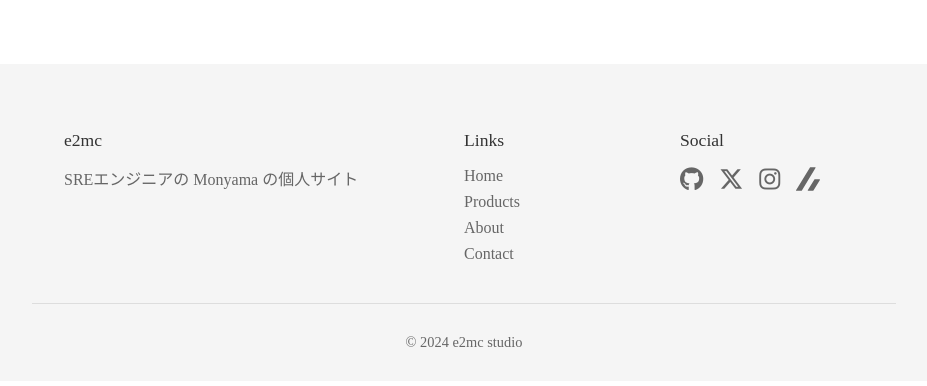
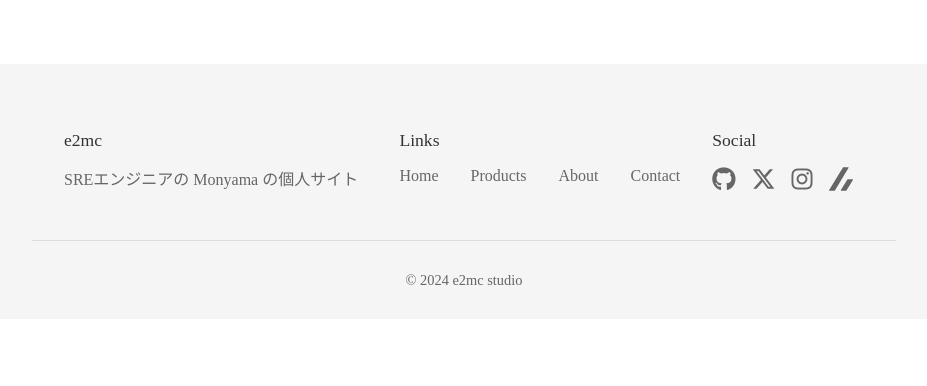
Before and after one commit to mhiroe/e2mc-pages, a website: page docs/_includes/footer.html in a window 1280 px wide. Shown: the whole page, without its empty margins (176-1103 px from the left). Drawn offline with Linux system fonts and the light colour scheme.

Commit message:
footer links

```diff
--- a/docs/_includes/footer.html
+++ b/docs/_includes/footer.html
@@ -7,7 +7,7 @@
 
     <div class="footer-section">
       <h3>Links</h3>
-      <ul>
+      <ul class="footer-links">
         <li><a href="/e2mc-pages/">Home</a></li>
         <li><a href="/e2mc-pages/products">Products</a></li>
         <li><a href="/e2mc-pages/about">About</a></li>
@@ -139,4 +139,16 @@
       justify-content: center;
     }
   }
+
+  .footer-links {
+    display: flex;
+    gap: 2rem;
+    list-style: none;
+    padding: 0;
+    margin: 0;
+  }
+
+  .footer-links li {
+    margin: 0;
+  }
 </style>
```
